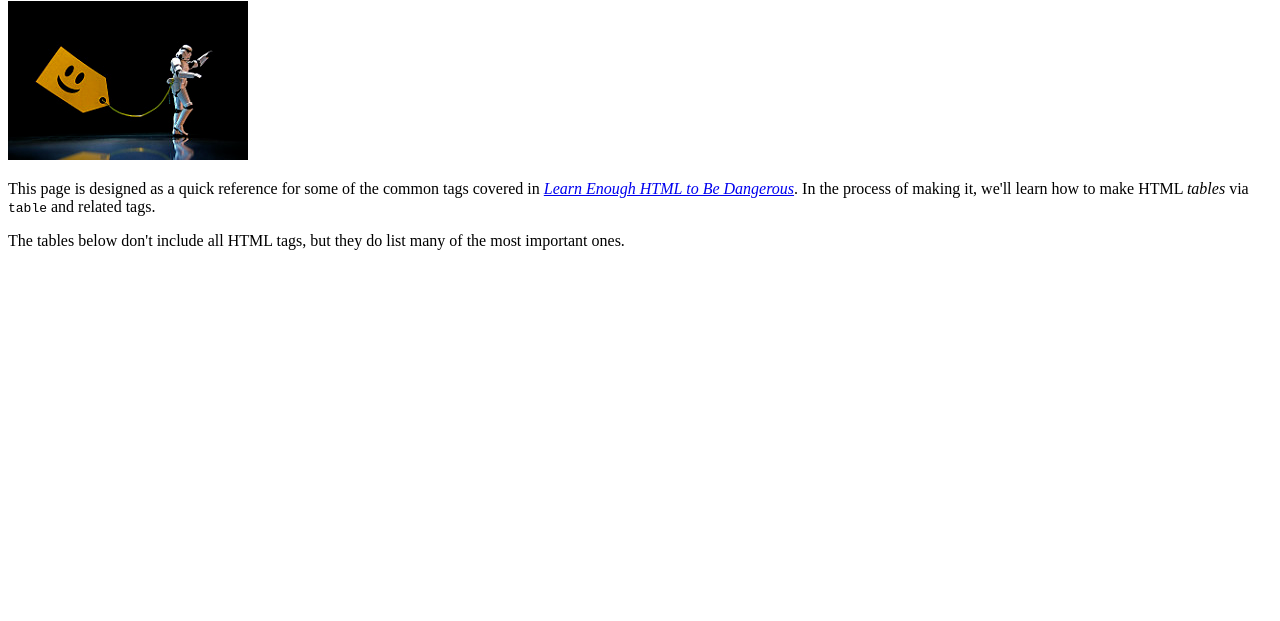
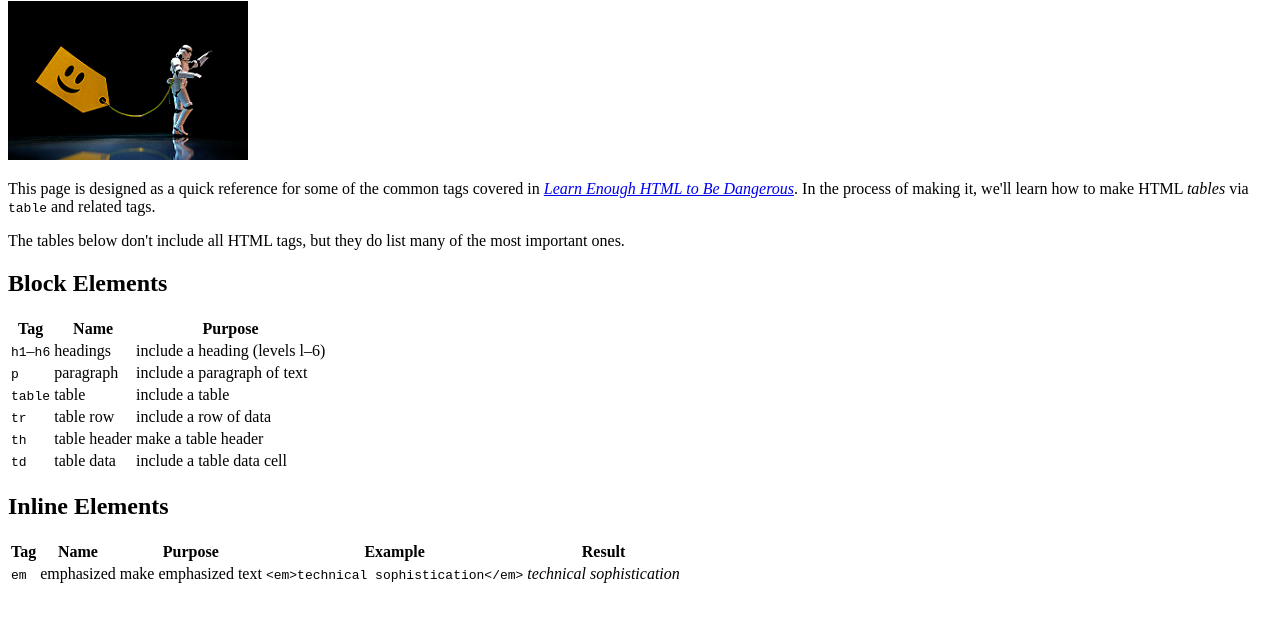
Before and after one commit to rortizva/sample_website, a plain HTML site: page tags.html in a window 1280 px wide. Shown: the part 79-700 px from the top of the page. Drawn offline with Linux system fonts and the light colour scheme.

Commit message:
Add a tags page

```diff
--- a/tags.html
+++ b/tags.html
@@ -20,5 +20,64 @@
 		The tables below don't include all HTML tags, but they do list many of the most important ones.
 	</p>
 
+	<h2>Block Elements</h2>
+
+	<table>
+		<tr>
+			<th>Tag</th>
+			<th>Name</th>
+			<th>Purpose</th>
+		</tr>
+		<tr>
+			<td><code>h1</code>&ndash;<code>h6</code></td>
+			<td>headings</td>
+			<td>include a heading (levels l&ndash;6)</td>
+		</tr>
+		<tr>
+			<td><code>p</code></td>
+			<td>paragraph</td>
+			<td>include a paragraph of text</td>
+		</tr>
+		<tr>
+			<td><code>table</code></td>
+			<td>table</td>
+			<td>include a table</td>
+		</tr>
+		<tr>
+			<td><code>tr</code></td>
+			<td>table row</td>
+			<td>include a row of data</td>
+		</tr>
+		<tr>
+			<td><code>th</code></td>
+			<td>table header</td>
+			<td>make a table header</td>
+		</tr>
+		<tr>
+			<td><code>td</code></td>
+			<td>table data</td>
+			<td>include a table data cell</td>
+		</tr>
+	</table>
+
+	<h2>Inline Elements</h2>
+
+	<table>
+		<tr>
+			<th>Tag</th>
+			<th>Name</th>
+			<th>Purpose</th>
+			<th>Example</th>
+			<th>Result</th>
+		</tr>
+		<tr>
+			<td><code>em</code></td>
+			<td>emphasized</td>
+			<td>make emphasized text</td>
+			<td><code>&lt;em&gt;technical sophistication&lt;/em&gt;</code></td>
+			<td><em>technical sophistication</em></td>
+		</tr>
+	</table>
+
 </body>
 </html>
```
